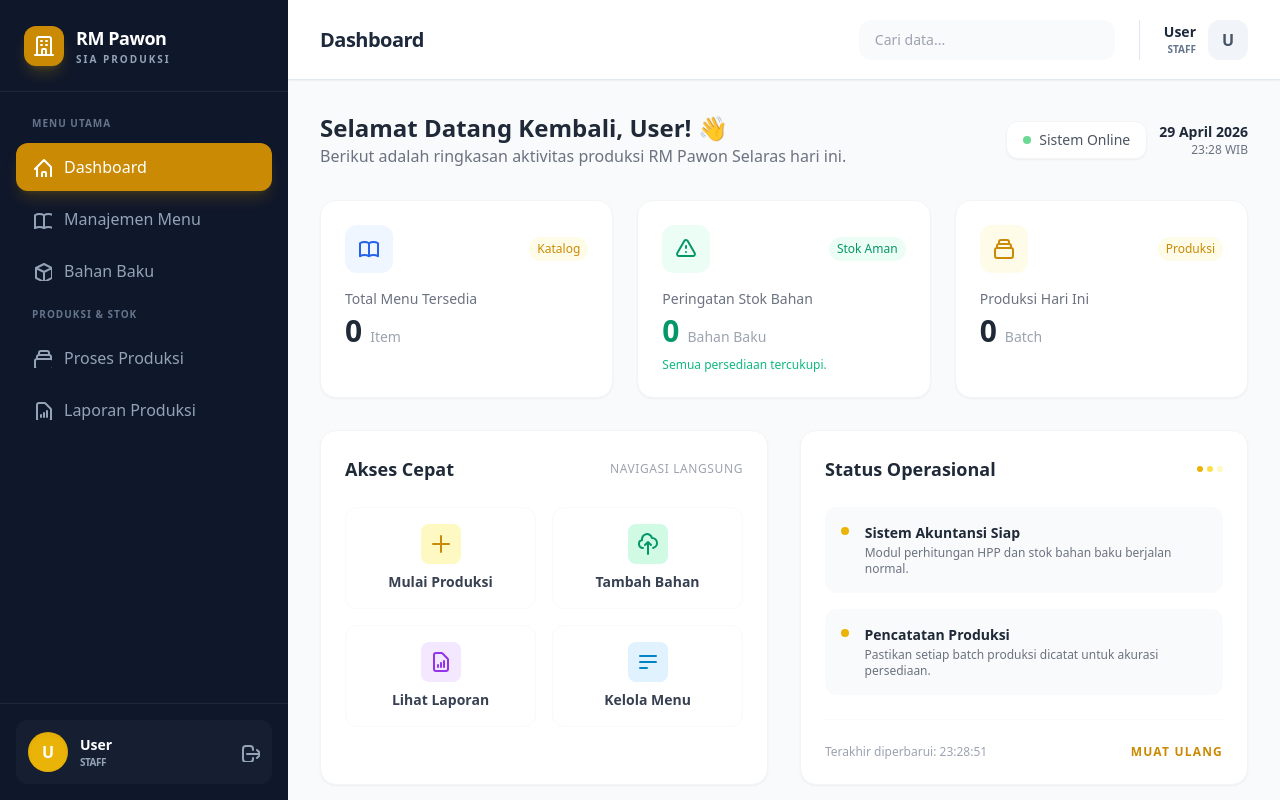
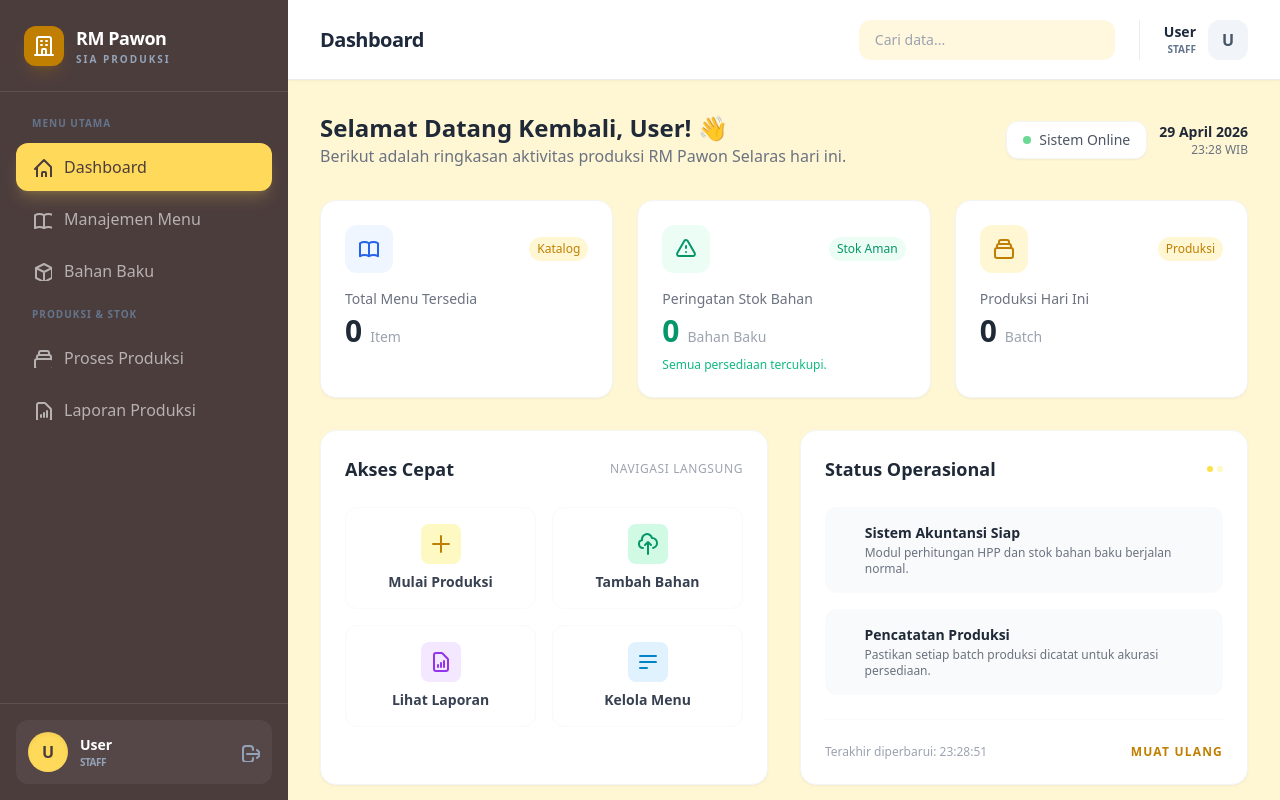
Before and after one commit to hervandisipada/sia-production, a PHP site: page / in a window 1280 px wide. Run offline with PHP 8.4, Linux system fonts and the light colour scheme; the visitor is signed in with stand-in values (Sample User, id 1); data that the repository does not hold is empty; some libraries are stand-ins or nearby versions.

Commit message:
Update UI: Custom brand color palette integration (Cream, Gold, Dark Brown)

```diff
--- a/app/views/dashboard/index.php
+++ b/app/views/dashboard/index.php
@@ -27,7 +27,7 @@
                         <path stroke-linecap="round" stroke-linejoin="round" stroke-width="2" d="M12 6.253v13m0-13C10.832 5.477 9.246 5 7.5 5S4.168 5.477 3 6.253v13C4.168 18.477 5.754 18 7.5 18s3.332.477 4.5 1.253m0-13C13.168 5.477 14.754 5 16.5 5c1.747 0 3.332.477 4.5 1.253v13C19.832 18.477 18.247 18 16.5 18c-1.746 0-3.332.477-4.5 1.253" />
                     </svg>
                 </div>
-                <span class="text-xs font-medium text-yellow-600 bg-yellow-50 px-2 py-1 rounded-full">Katalog</span>
+                <span class="text-xs font-medium text-brand-gold bg-brand-cream px-2 py-1 rounded-full">Katalog</span>
             </div>
             <h3 class="text-gray-500 text-sm font-medium">Total Menu Tersedia</h3>
             <div class="flex items-baseline gap-2 mt-1">
@@ -68,12 +68,12 @@
         <!-- Produksi Hari Ini Card -->
         <div class="group bg-white rounded-2xl shadow-sm border border-gray-100 p-6 transition-all duration-300 hover:shadow-md hover:-translate-y-1">
             <div class="flex items-center justify-between mb-4">
-                <div class="w-12 h-12 bg-yellow-50 rounded-xl flex items-center justify-center text-yellow-600 group-hover:bg-yellow-600 group-hover:text-white transition-colors duration-300">
+                <div class="w-12 h-12 bg-brand-cream rounded-xl flex items-center justify-center text-brand-gold group-hover:bg-brand-gold group-hover:text-white transition-colors duration-300">
                     <svg xmlns="http://www.w3.org/2000/svg" class="h-6 w-6" fill="none" viewBox="24 24" stroke="currentColor">
                         <path stroke-linecap="round" stroke-linejoin="round" stroke-width="2" d="M19 11H5m14 0a2 2 0 012 2v6a2 2 0 01-2 2H5a2 2 0 01-2-2v-6a2 2 0 012-2m14 0V9a2 2 0 00-2-2M5 11V9a2 2 0 012-2m0 0V5a2 2 0 012-2h6a2 2 0 012 2v2M7 7h10" />
                     </svg>
                 </div>
-                <span class="text-xs font-medium text-yellow-600 bg-yellow-50 px-2 py-1 rounded-full">Produksi</span>
+                <span class="text-xs font-medium text-brand-gold bg-brand-cream px-2 py-1 rounded-full">Produksi</span>
             </div>
             <h3 class="text-gray-500 text-sm font-medium">Produksi Hari Ini</h3>
             <div class="flex items-baseline gap-2 mt-1">
@@ -91,8 +91,8 @@
                 <span class="text-xs text-gray-400 font-medium uppercase tracking-wider">Navigasi Langsung</span>
             </div>
             <div class="grid grid-cols-2 gap-4">
-                <a href="<?= BASE_URL ?>produksi/tambah" class="flex flex-col items-center p-4 rounded-xl border border-gray-50 hover:bg-yellow-50 hover:border-yellow-100 transition-all group">
-                    <div class="w-10 h-10 rounded-lg bg-yellow-100 flex items-center justify-center text-yellow-600 mb-2 group-hover:scale-110 transition-transform">
+                <a href="<?= BASE_URL ?>produksi/tambah" class="flex flex-col items-center p-4 rounded-xl border border-gray-50 hover:bg-brand-cream hover:border-yellow-100 transition-all group">
+                    <div class="w-10 h-10 rounded-lg bg-yellow-100 flex items-center justify-center text-brand-gold mb-2 group-hover:scale-110 transition-transform">
                         <svg xmlns="http://www.w3.org/2000/svg" class="h-6 w-6" fill="none" viewBox="24 24" stroke="currentColor">
                             <path stroke-linecap="round" stroke-linejoin="round" stroke-width="2" d="M12 4v16m8-8H4" />
                         </svg>
@@ -132,21 +132,21 @@
                 <div class="flex items-center justify-between mb-6">
                     <h3 class="text-lg font-bold text-gray-800">Status Operasional</h3>
                     <div class="flex gap-1">
-                        <span class="w-1.5 h-1.5 rounded-full bg-yellow-500"></span>
+                        <span class="w-1.5 h-1.5 rounded-full bg-brand-cream0"></span>
                         <span class="w-1.5 h-1.5 rounded-full bg-yellow-300"></span>
                         <span class="w-1.5 h-1.5 rounded-full bg-yellow-100"></span>
                     </div>
                 </div>
                 <div class="space-y-4">
                     <div class="p-4 bg-gray-50 rounded-xl flex items-start gap-4">
-                        <div class="mt-1 w-2 h-2 rounded-full bg-yellow-500"></div>
+                        <div class="mt-1 w-2 h-2 rounded-full bg-brand-cream0"></div>
                         <div>
                             <p class="text-sm font-semibold text-gray-800">Sistem Akuntansi Siap</p>
                             <p class="text-xs text-gray-500 mt-0.5">Modul perhitungan HPP dan stok bahan baku berjalan normal.</p>
                         </div>
                     </div>
                     <div class="p-4 bg-gray-50 rounded-xl flex items-start gap-4">
-                        <div class="mt-1 w-2 h-2 rounded-full bg-yellow-500"></div>
+                        <div class="mt-1 w-2 h-2 rounded-full bg-brand-cream0"></div>
                         <div>
                             <p class="text-sm font-semibold text-gray-800">Pencatatan Produksi</p>
                             <p class="text-xs text-gray-500 mt-0.5">Pastikan setiap batch produksi dicatat untuk akurasi persediaan.</p>
@@ -156,7 +156,7 @@
             </div>
             <div class="mt-6 pt-6 border-t border-gray-50 flex items-center justify-between">
                 <p class="text-xs text-gray-400">Terakhir diperbarui: <?= date('H:i:s') ?></p>
-                <button class="text-xs font-bold text-yellow-600 hover:text-yellow-800 transition-colors uppercase tracking-widest">Muat Ulang</button>
+                <button class="text-xs font-bold text-brand-gold hover:text-yellow-800 transition-colors uppercase tracking-widest">Muat Ulang</button>
             </div>
         </div>
     </div>
--- a/app/views/layouts/main.php
+++ b/app/views/layouts/main.php
@@ -5,17 +5,33 @@
     <meta name="viewport" content="width=device-width, initial-scale=1.0">
     <title><?= $title ?? 'SIA Produksi RM Pawon Selaras' ?></title>
     <script src="https://cdn.tailwindcss.com"></script>
+    <script>
+        tailwind.config = {
+            theme: {
+                extend: {
+                    colors: {
+                        brand: {
+                            cream: '#FFF7D4',
+                            yellow: '#FFD95A',
+                            gold: '#C07F00',
+                            dark: '#4C3D3D',
+                        }
+                    }
+                }
+            }
+        }
+    </script>
     <link rel="stylesheet" href="<?= BASE_URL ?>css/style.css">
 </head>
-<body class="bg-slate-50 font-sans text-slate-900 antialiased">
+<body class="bg-brand-cream font-sans text-brand-dark antialiased">
 
-    <div class="flex h-screen overflow-hidden bg-slate-50">
+    <div class="flex h-screen overflow-hidden bg-brand-cream">
 
         <!-- Sidebar -->
-        <aside class="w-72 bg-slate-900 text-white flex-shrink-0 hidden lg:flex flex-col shadow-2xl">
-            <div class="p-6 bg-slate-900 border-b border-slate-800">
+        <aside class="w-72 bg-brand-dark text-white flex-shrink-0 hidden lg:flex flex-col shadow-2xl">
+            <div class="p-6 bg-brand-dark border-b border-white/10">
                 <div class="flex items-center gap-3">
-                    <div class="w-10 h-10 bg-yellow-600 rounded-xl flex items-center justify-center shadow-lg shadow-yellow-500/20">
+                    <div class="w-10 h-10 bg-brand-gold rounded-xl flex items-center justify-center shadow-lg shadow-brand-gold/20">
                         <svg xmlns="http://www.w3.org/2000/svg" class="h-6 w-6" fill="none" viewBox="24 24" stroke="currentColor">
                             <path stroke-linecap="round" stroke-linejoin="round" stroke-width="2" d="M19 21V5a2 2 0 00-2-2H7a2 2 0 00-2 2v16m14 0h2m-2 0h-5m-9 0H3m2 0h5M9 7h1m-1 4h1m4-4h1m-1 4h1m-5 10v-5a1 1 0 011-1h2a1 1 0 011 1v5m-4 0h4" />
                         </svg>
@@ -30,21 +46,21 @@
             <nav class="flex-1 overflow-y-auto p-4 space-y-1 custom-scrollbar">
                 <p class="px-4 py-2 text-[10px] font-bold text-slate-500 uppercase tracking-widest">Menu Utama</p>
 
-                <a href="<?= BASE_URL ?>dashboard" class="flex items-center gap-3 px-4 py-3 rounded-xl transition-all duration-200 group <?= ($title ?? '') === 'Dashboard' ? 'bg-yellow-600 text-white shadow-lg shadow-yellow-600/20' : 'text-slate-400 hover:bg-slate-800 hover:text-white' ?>">
+                <a href="<?= BASE_URL ?>dashboard" class="flex items-center gap-3 px-4 py-3 rounded-xl transition-all duration-200 group <?= ($title ?? '') === 'Dashboard' ? 'bg-brand-yellow text-brand-dark shadow-lg shadow-brand-yellow/20' : 'text-white/60 hover:bg-white/10 hover:text-white' ?>">
                     <svg xmlns="http://www.w3.org/2000/svg" class="h-5 w-5" fill="none" viewBox="24 24" stroke="currentColor">
                         <path stroke-linecap="round" stroke-linejoin="round" stroke-width="2" d="M3 12l2-2m0 0l7-7 7 7M5 10v10a1 1 0 001 1h3m10-11l2 2m-2-2v10a1 1 0 01-1 1h-3m-6 0a1 1 0 001-1v-4a1 1 0 011-1h2a1 1 0 011 1v4a1 1 0 001 1m-6 0h6" />
                     </svg>
                     <span class="font-medium">Dashboard</span>
                 </a>
 
-                <a href="<?= BASE_URL ?>menu" class="flex items-center gap-3 px-4 py-3 rounded-xl transition-all duration-200 group <?= ($title ?? '') === 'Manajemen Menu' ? 'bg-yellow-600 text-white shadow-lg shadow-yellow-600/20' : 'text-slate-400 hover:bg-slate-800 hover:text-white' ?>">
+                <a href="<?= BASE_URL ?>menu" class="flex items-center gap-3 px-4 py-3 rounded-xl transition-all duration-200 group <?= ($title ?? '') === 'Manajemen Menu' ? 'bg-brand-yellow text-brand-dark shadow-lg shadow-brand-yellow/20' : 'text-white/60 hover:bg-white/10 hover:text-white' ?>">
                     <svg xmlns="http://www.w3.org/2000/svg" class="h-5 w-5" fill="none" viewBox="24 24" stroke="currentColor">
                         <path stroke-linecap="round" stroke-linejoin="round" stroke-width="2" d="M12 6.253v13m0-13C10.832 5.477 9.246 5 7.5 5S4.168 5.477 3 6.253v13C4.168 18.477 5.754 18 7.5 18s3.332.477 4.5 1.253m0-13C13.168 5.477 14.754 5 16.5 5c1.747 0 3.332.477 4.5 1.253v13C19.832 18.477 18.247 18 16.5 18c-1.746 0-3.332.477-4.5 1.253" />
                     </svg>
                     <span class="font-medium">Manajemen Menu</span>
                 </a>
 
-                <a href="<?= BASE_URL ?>bahan" class="flex items-center gap-3 px-4 py-3 rounded-xl transition-all duration-200 group <?= (strpos($title ?? '', 'Bahan Baku') !== false) ? 'bg-yellow-600 text-white shadow-lg shadow-yellow-600/20' : 'text-slate-400 hover:bg-slate-800 hover:text-white' ?>">
+                <a href="<?= BASE_URL ?>bahan" class="flex items-center gap-3 px-4 py-3 rounded-xl transition-all duration-200 group <?= (strpos($title ?? '', 'Bahan Baku') !== false) ? 'bg-brand-yellow text-brand-dark shadow-lg shadow-brand-yellow/20' : 'text-white/60 hover:bg-white/10 hover:text-white' ?>">
                     <svg xmlns="http://www.w3.org/2000/svg" class="h-5 w-5" fill="none" viewBox="24 24" stroke="currentColor">
                         <path stroke-linecap="round" stroke-linejoin="round" stroke-width="2" d="M20 7l-8-4-8 4m16 0l-8 4m8-4v10l-8 4m0-10L4 7m8 4v10M4 7v10l8 4" />
                     </svg>
@@ -53,14 +69,14 @@
 
                 <p class="px-4 py-2 mt-6 text-[10px] font-bold text-slate-500 uppercase tracking-widest">Produksi & Stok</p>
 
-                <a href="<?= BASE_URL ?>produksi/rencana" class="flex items-center gap-3 px-4 py-3 rounded-xl transition-all duration-200 group <?= (strpos($title ?? '', 'Produksi') !== false && strpos($title ?? '', 'Laporan') === false) ? 'bg-yellow-600 text-white shadow-lg shadow-yellow-600/20' : 'text-slate-400 hover:bg-slate-800 hover:text-white' ?>">
+                <a href="<?= BASE_URL ?>produksi/rencana" class="flex items-center gap-3 px-4 py-3 rounded-xl transition-all duration-200 group <?= (strpos($title ?? '', 'Produksi') !== false && strpos($title ?? '', 'Laporan') === false) ? 'bg-brand-yellow text-brand-dark shadow-lg shadow-brand-yellow/20' : 'text-white/60 hover:bg-white/10 hover:text-white' ?>">
                     <svg xmlns="http://www.w3.org/2000/svg" class="h-5 w-5" fill="none" viewBox="24 24" stroke="currentColor">
                         <path stroke-linecap="round" stroke-linejoin="round" stroke-width="2" d="M19 11H5m14 0a2 2 0 012 2v6a2 2 0 01-2 2H5a2 2 0 01-2-2v-6a2 2 0 012-2m14 0V9a2 2 0 00-2-2M5 11V9a2 2 0 012-2m0 0V5a2 2 0 012-2h6a2 2 0 012 2v2M7 7h10" />
                     </svg>
                     <span class="font-medium">Proses Produksi</span>
                 </a>
 
-                <a href="<?= BASE_URL ?>laporan/produksi" class="flex items-center gap-3 px-4 py-3 rounded-xl transition-all duration-200 group <?= (strpos($title ?? '', 'Laporan') === 0) ? 'bg-yellow-600 text-white shadow-lg shadow-yellow-600/20' : 'text-slate-400 hover:bg-slate-800 hover:text-white' ?>">
+                <a href="<?= BASE_URL ?>laporan/produksi" class="flex items-center gap-3 px-4 py-3 rounded-xl transition-all duration-200 group <?= (strpos($title ?? '', 'Laporan') === 0) ? 'bg-brand-yellow text-brand-dark shadow-lg shadow-brand-yellow/20' : 'text-white/60 hover:bg-white/10 hover:text-white' ?>">
                     <svg xmlns="http://www.w3.org/2000/svg" class="h-5 w-5" fill="none" viewBox="24 24" stroke="currentColor">
                         <path stroke-linecap="round" stroke-linejoin="round" stroke-width="2" d="M9 17v-2m3 2v-4m3 4v-6m2 10H7a2 2 0 01-2-2V5a2 2 0 012-2h5.586a1 1 0 01.707.293l5.414 5.414a1 1 0 01.293.707V19a2 2 0 01-2 2z" />
                     </svg>
@@ -68,9 +84,9 @@
                 </a>
             </nav>
 
-            <div class="p-4 bg-slate-900 border-t border-slate-800">
-                <div class="flex items-center gap-3 p-3 rounded-xl bg-slate-800/50">
-                    <div class="w-10 h-10 rounded-full bg-yellow-500 flex items-center justify-center font-bold text-white shadow-inner">
+            <div class="p-4 bg-brand-dark border-t border-white/10">
+                <div class="flex items-center gap-3 p-3 rounded-xl bg-white/5">
+                    <div class="w-10 h-10 rounded-full bg-brand-yellow flex items-center justify-center font-bold text-brand-dark shadow-inner">
                         <?= strtoupper(substr($_SESSION['user']['name'] ?? 'U', 0, 1)) ?>
                     </div>
                     <div class="flex-1 overflow-hidden">
@@ -90,7 +106,7 @@
         <div class="flex-1 flex flex-col min-w-0">
 
             <!-- Navbar -->
-            <header class="bg-white border-b border-slate-200 h-20 flex items-center justify-between px-8 sticky top-0 z-10 shadow-sm">
+            <header class="bg-white border-b border-brand-dark/10 h-20 flex items-center justify-between px-8 sticky top-0 z-10 shadow-sm">
                 <div class="flex items-center gap-4">
                     <button class="lg:hidden p-2 rounded-lg bg-slate-100 text-slate-600">
                         <svg xmlns="http://www.w3.org/2000/svg" class="h-6 w-6" fill="none" viewBox="24 24" stroke="currentColor">
@@ -101,9 +117,9 @@
                 </div>
                 <div class="flex items-center gap-6">
                     <div class="relative hidden md:block">
-                        <input type="text" placeholder="Cari data..." class="w-64 bg-slate-50 border-none rounded-xl px-4 py-2.5 text-sm focus:ring-2 focus:ring-yellow-500/20 transition-all">
+                        <input type="text" placeholder="Cari data..." class="w-64 bg-brand-cream border-none rounded-xl px-4 py-2.5 text-sm focus:ring-2 bg-brand-yellow/20 transition-all">
                     </div>
-                    <div class="flex items-center gap-3 border-l pl-6 border-slate-200">
+                    <div class="flex items-center gap-3 border-l pl-6 border-brand-dark/10">
                         <div class="text-right hidden sm:block">
                             <p class="text-sm font-bold text-slate-800"><?= $_SESSION['user']['name'] ?? 'User' ?></p>
                             <p class="text-[10px] text-slate-500 font-bold uppercase"><?= $_SESSION['user']['role'] ?? 'Staff' ?></p>
@@ -116,7 +132,7 @@
             </header>
 
             <!-- Content -->
-            <main class="flex-1 overflow-x-hidden overflow-y-auto bg-slate-50 p-8 custom-scrollbar">
+            <main class="flex-1 overflow-x-hidden overflow-y-auto bg-brand-cream p-8 custom-scrollbar">
 
                 <?php if (isset($_SESSION['flash'])): ?>
                     <div class="p-4 mb-8 text-sm rounded-2xl flex items-center gap-3 animate-fade-in <?= $_SESSION['flash']['type'] === 'success' ? 'bg-emerald-50 text-emerald-800 border border-emerald-100' : 'bg-rose-50 text-rose-800 border border-rose-100' ?>">
```
Also changed, not shown: app/views/auth/login.php (+4 -4 lines).
